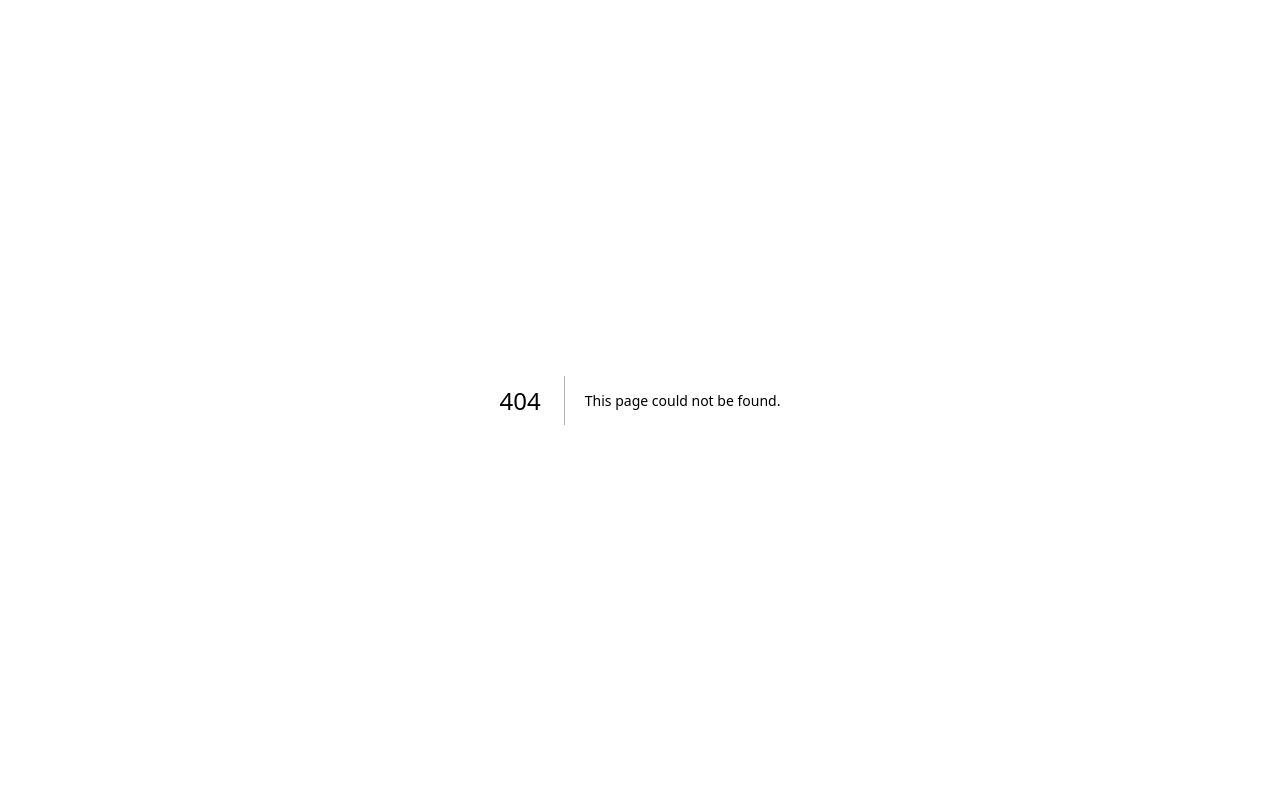
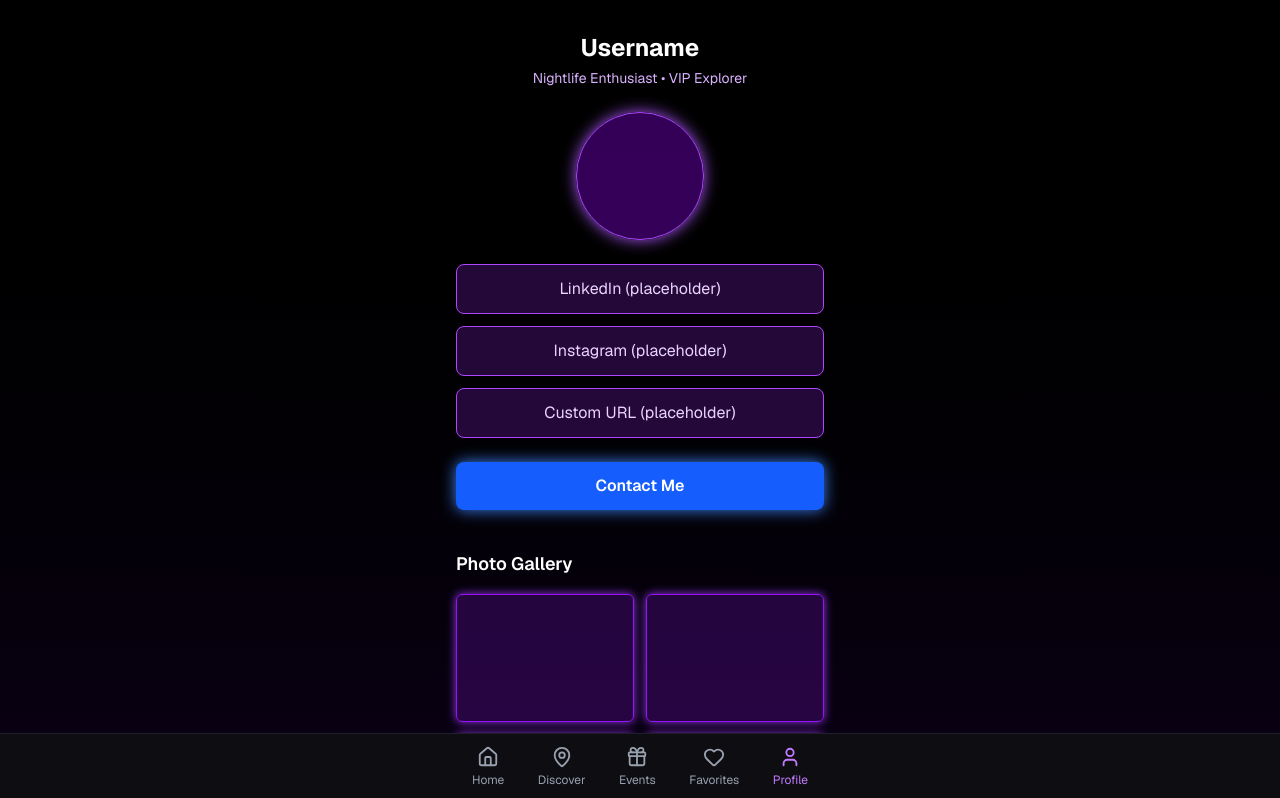
Before and after one commit to CloudedDesire/sweepstakes_promotion, a Next.js app: page /profile in a window 1280 px wide. Before the commit this address had no page. Shown: the top 798 px of the page. Built offline with nearby package versions, Linux system fonts and the light colour scheme.

Commit message:
profile page

```diff
--- /dev/null
+++ b/app/profile/page.tsx
@@ -0,0 +1,59 @@
+"use client";
+
+import FooterNav from "@/app/components/FooterNav";
+
+export default function ProfilePage() {
+  return (
+    <div className="min-h-screen w-full bg-gradient-to-b from-black via-[#0a0014] to-black text-white flex flex-col items-center">
+      {/* Main Wrapper */}
+      <div className="w-full max-w-[400px] mx-auto px-4 pb-24">
+
+        {/* Header / Username */}
+        <div className="text-center pt-8">
+          <h1 className="text-2xl font-bold">Username</h1>
+          <p className="text-sm text-purple-300 mt-1">
+            Nightlife Enthusiast • VIP Explorer
+          </p>
+        </div>
+
+        {/* Profile Photo */}
+        <div className="flex justify-center mt-6">
+          <div className="w-32 h-32 rounded-full bg-purple-700/40 border border-purple-500 shadow-[0_0_15px_#a855f7]"></div>
+        </div>
+
+        {/* Social Link Buttons (Text Only) */}
+        <div className="mt-6 space-y-3">
+          <button className="w-full py-3 rounded-lg bg-purple-900/40 border border-purple-500 text-purple-200">
+            LinkedIn (placeholder)
+          </button>
+          <button className="w-full py-3 rounded-lg bg-purple-900/40 border border-purple-500 text-purple-200">
+            Instagram (placeholder)
+          </button>
+          <button className="w-full py-3 rounded-lg bg-purple-900/40 border border-purple-500 text-purple-200">
+            Custom URL (placeholder)
+          </button>
+        </div>
+
+        {/* Contact Me Button */}
+        <button className="w-full py-3 mt-6 rounded-lg bg-blue-600 text-white font-semibold shadow-[0_0_15px_#3b82f6]">
+          Contact Me
+        </button>
+
+        {/* Photo Gallery */}
+        <h2 className="text-lg font-semibold mt-10 mb-4">Photo Gallery</h2>
+
+        <div className="grid grid-cols-2 gap-3">
+          {Array.from({ length: 12 }).map((_, i) => (
+            <div
+              key={i}
+              className="w-full h-32 bg-purple-800/30 border border-purple-600 rounded-md shadow-[0_0_10px_#9333ea]"
+            ></div>
+          ))}
+        </div>
+      </div>
+
+      {/* Unified Footer */}
+      <FooterNav />
+    </div>
+  );
+}
```
